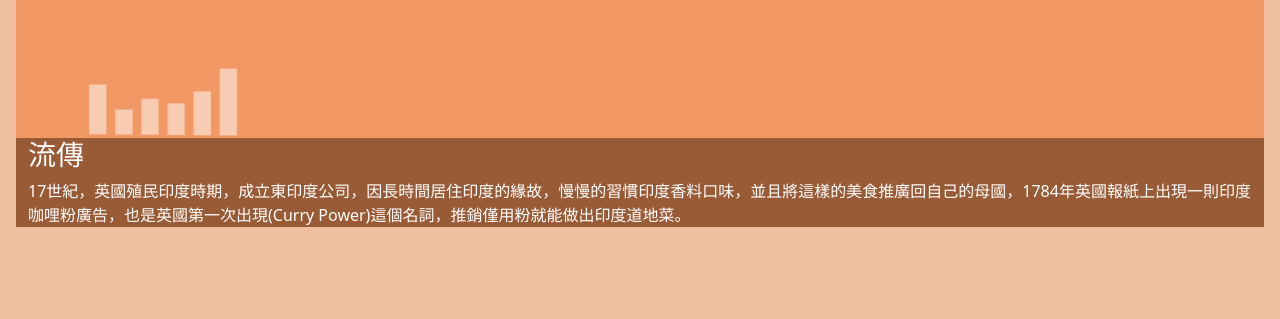
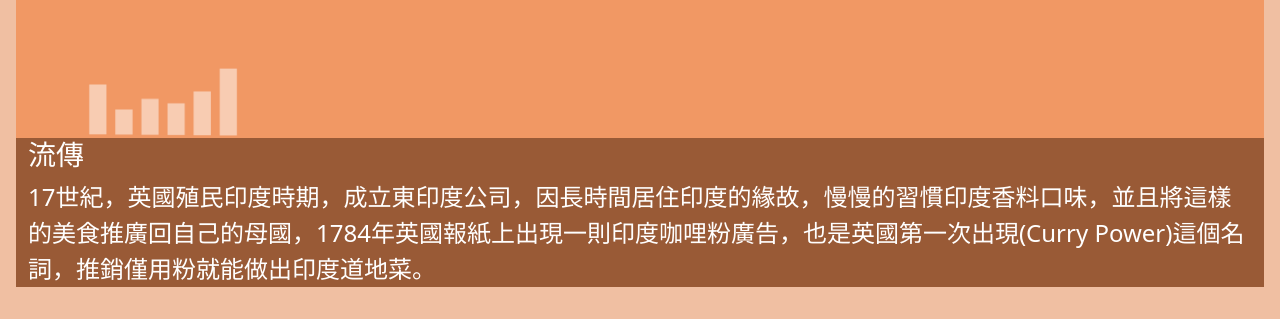
Before and after one commit to peazzz/1206, a plain HTML site: page history.html in a window 1280 px wide. Shown: the part 657-976 px from the top of the page. Before the commit the page ends 916 px from the top, so only its background shows below. Drawn offline with nearby package versions, Linux system fonts and the light colour scheme.

Commit message:
Update HistoryStyle.css

```diff
--- a/css/HistoryStyle.css
+++ b/css/HistoryStyle.css
@@ -81,3 +81,7 @@ body
     color: rgb(255, 255, 255);
     background-color: rgb(153, 90, 54);
 }
+p
+{
+    font-size:24px;
+}
```
